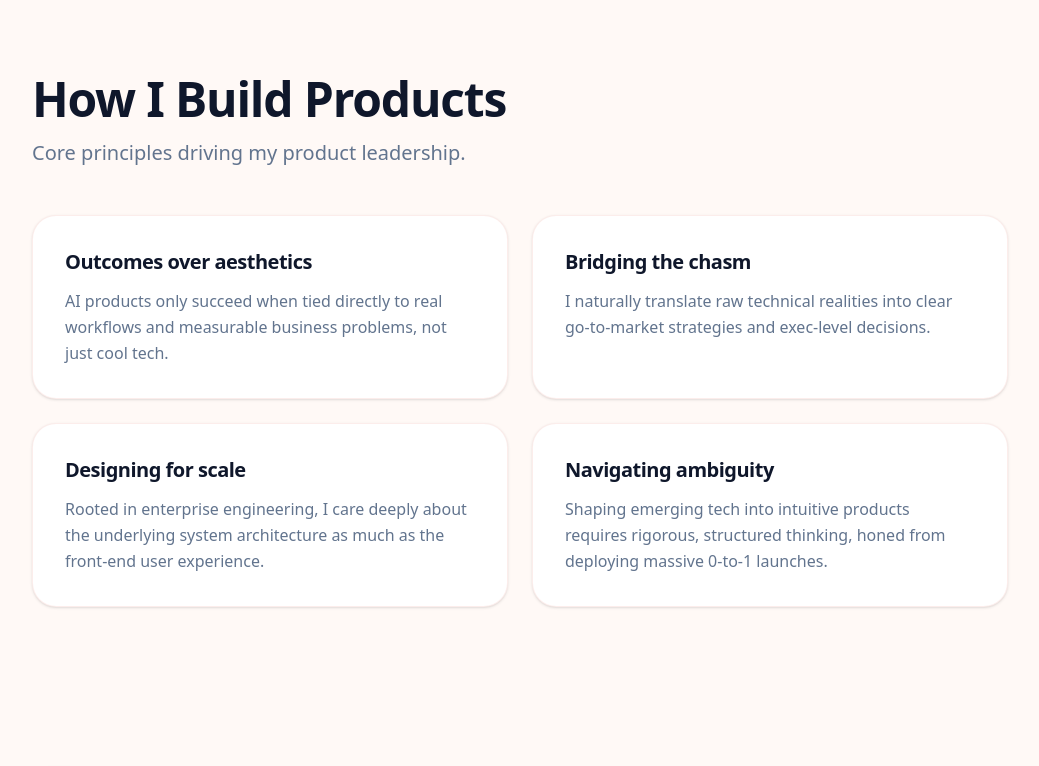
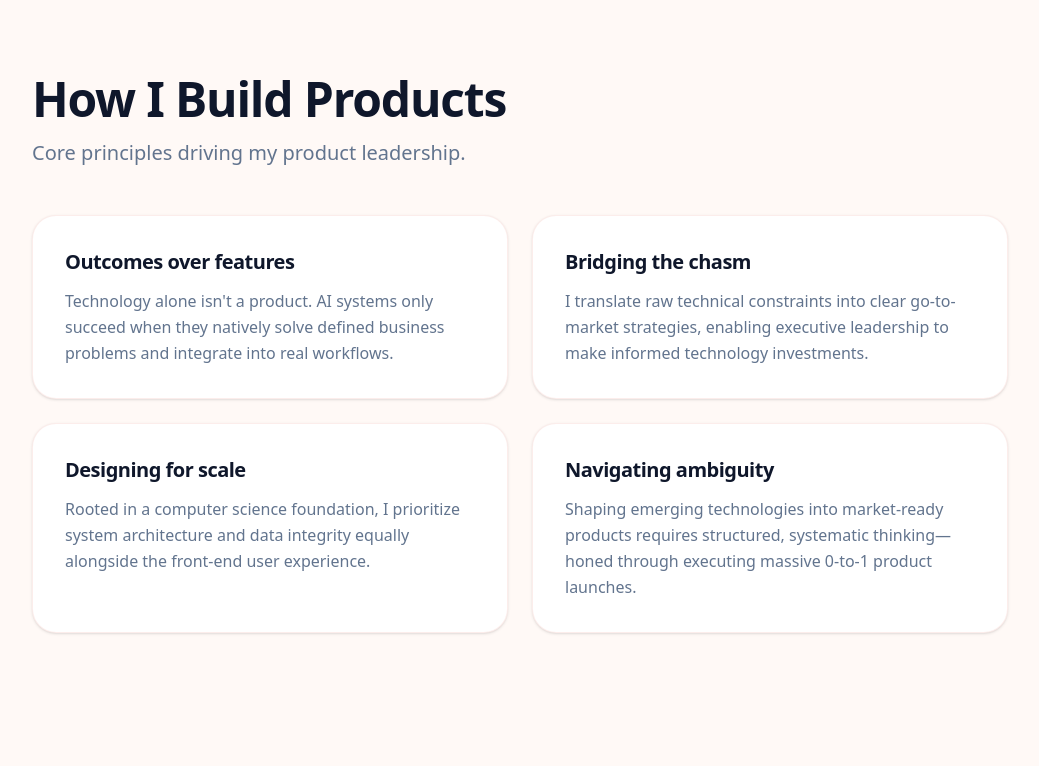
Before and after one commit to wanibisen3/Personal_Website, a React (Vite) app: page / in a window 1280 px wide. Shown: the part 651-1417 px from the top of the page, without its empty margins (120-1159 px from the left). Built offline with nearby package versions, Linux system fonts and the light colour scheme; no server answers.

Commit message:
refactor: conduct final polish for rigorous product leadership positioning

```diff
--- a/src/App.tsx
+++ b/src/App.tsx
@@ -119,20 +119,20 @@ export default function App() {
           </div>
           <div className="grid md:grid-cols-2 gap-6">
             <div className="p-8 rounded-3xl bg-white border border-[#FADBD8]/50 shadow-sm hover:shadow-xl hover:shadow-[#D97B66]/5 transition-all">
-              <h3 className="text-xl font-bold text-slate-900 mb-3 tracking-tight">Outcomes over aesthetics</h3>
-              <p className="text-slate-500 leading-relaxed">AI products only succeed when tied directly to real workflows and measurable business problems, not just cool tech.</p>
+              <h3 className="text-xl font-bold text-slate-900 mb-3 tracking-tight">Outcomes over features</h3>
+              <p className="text-slate-500 leading-relaxed">Technology alone isn't a product. AI systems only succeed when they natively solve defined business problems and integrate into real workflows.</p>
             </div>
             <div className="p-8 rounded-3xl bg-white border border-[#FADBD8]/50 shadow-sm hover:shadow-xl hover:shadow-[#D97B66]/5 transition-all">
               <h3 className="text-xl font-bold text-slate-900 mb-3 tracking-tight">Bridging the chasm</h3>
-              <p className="text-slate-500 leading-relaxed">I naturally translate raw technical realities into clear go-to-market strategies and exec-level decisions.</p>
+              <p className="text-slate-500 leading-relaxed">I translate raw technical constraints into clear go-to-market strategies, enabling executive leadership to make informed technology investments.</p>
             </div>
             <div className="p-8 rounded-3xl bg-white border border-[#FADBD8]/50 shadow-sm hover:shadow-xl hover:shadow-[#D97B66]/5 transition-all">
               <h3 className="text-xl font-bold text-slate-900 mb-3 tracking-tight">Designing for scale</h3>
-              <p className="text-slate-500 leading-relaxed">Rooted in enterprise engineering, I care deeply about the underlying system architecture as much as the front-end user experience.</p>
+              <p className="text-slate-500 leading-relaxed">Rooted in a computer science foundation, I prioritize system architecture and data integrity equally alongside the front-end user experience.</p>
             </div>
             <div className="p-8 rounded-3xl bg-white border border-[#FADBD8]/50 shadow-sm hover:shadow-xl hover:shadow-[#D97B66]/5 transition-all">
               <h3 className="text-xl font-bold text-slate-900 mb-3 tracking-tight">Navigating ambiguity</h3>
-              <p className="text-slate-500 leading-relaxed">Shaping emerging tech into intuitive products requires rigorous, structured thinking, honed from deploying massive 0-to-1 launches.</p>
+              <p className="text-slate-500 leading-relaxed">Shaping emerging technologies into market-ready products requires structured, systematic thinking—honed through executing massive 0-to-1 product launches.</p>
             </div>
           </div>
         </section>
--- a/src/data/cvData.ts
+++ b/src/data/cvData.ts
@@ -31,8 +31,8 @@ export const cvData = {
       role: "Senior Software Development Engineer",
       period: "2022 - 2024",
       highlights: [
-        "Architected and scaled enterprise-grade ETL data pipelines, directly increasing structural reliability and data throughput for Fortune 500 clients.",
-        "Drove critical database performance optimizations, translating technical enhancements into improved product stickiness and operational stability.",
+        "Architected enterprise-grade ETL data pipelines, increasing structural reliability and throughput to enable Fortune 500 clients to scale their strategic analytics.",
+        "Spearheaded critical backend performance optimizations, translating deep engineering enhancements into greater operational stability and product stickiness.",
         "Transitioned into technical leadership by mentoring engineering teams and establishing architectural standards that significantly accelerated feature delivery cycles."
       ]
     },
@@ -59,21 +59,21 @@ export const cvData = {
   projects: [
     {
       title: "Product OS",
-      description: "Engineering execution often misaligns with product strategy. I architected a context-driven framework that enables AI agents to operate as expert PMs and system architects. I defined the overarching architecture, decoupling strategy from execution, resulting in a scalable operating system that natively aligns technical workflows with business goals.",
+      description: "Engineering execution often misaligns with product strategy. I built a context-driven framework that enables AI agents to operate as structural PMs, effectively decoupling strategy from execution. The result is a scalable operating system that natively aligns technical development with core business goals.",
       status: "Active (2026 - Present)",
       tags: ["AI", "Workflow", "LLM Orchestration"],
       link: "https://github.com/wanibisen3/ai-product-os"
     },
     {
       title: "Executive AI Decision Support",
-      description: "Non-technical executives struggle to distill actionable signal from AI noise. I designed and developed a decision-support product that translates raw AI developments into high-impact business strategy. The platform empowers leadership teams to confidently assess market opportunities and direct technology investments with clarity.",
+      description: "Non-technical executives struggle to distill actionable signal from rapid technology cycles. I designed a decision-support platform that translates emerging data trends into high-impact business strategy. The product empowers leadership teams to confidently assess market opportunities and allocate engineering investments with clarity.",
       status: "Active (2026 - Present)",
       tags: ["AI", "Product Management", "Strategy"],
       link: "https://ai-signals-for-leaders.vercel.app/"
     },
     {
       title: "Cross-border Payments Intelligence",
-      description: "International payment routes are historically bottlenecked by compliance and opacity. I am leading the development of an intelligence layer to optimize transaction paths using contextual AI. By building this system, I am providing fintech infrastructures with scalable solutions for margin optimization and predictable routing.",
+      description: "International payment routes are historically bottlenecked by compliance and opacity. I am shaping the development of an intelligence layer that optimizes transaction paths using predictive algorithms. This system provides global fintech infrastructures with a scalable basis for margin optimization and automated routing.",
       status: "Active (2026 - Present)",
       tags: ["Fintech", "Intelligence", "Payments"],
       link: "https://moneyflow-rho.vercel.app/"
```
